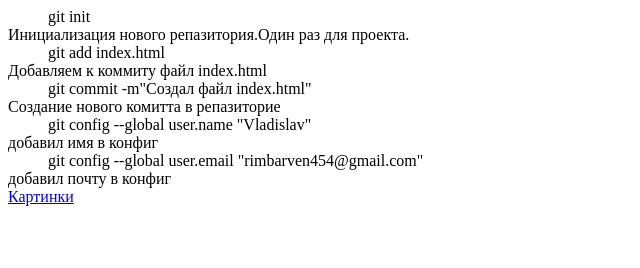
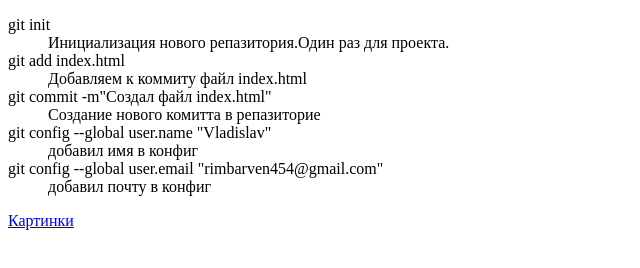
Before and after one commit to rikitok4477/lesson4, a plain HTML site: page index.html in a window 1280 px wide. Shown: the whole page, without its empty margins (0-640 px from the left). Drawn offline with Linux system fonts and the light colour scheme.

Commit message:
Поменял порядок dt и dd и добавил dl

```diff
--- a/index.html
+++ b/index.html
@@ -4,26 +4,30 @@
     <title>Document</title>
 </head>
 <body>
-    <dd>git init</dd>
-    <dt>
+    <dl>
+
+    <dt>git init</dt>
+    <dd>
         Инициализация нового репазитория.Один раз для проекта.
-    </dt>
-    <dd>git add index.html</dd>
-    <dt>
+    </dd>
+    <dt>git add index.html</dt>
+    <dd>
         Добавляем к коммиту файл index.html
-    </dt>
-    <dd>git commit -m"Создал файл index.html"</dd>
-    <dt>
+    </dd>
+    <dt>git commit -m"Создал файл index.html"</dt>
+    <dd>
         Создание нового комитта в репазиторие
-    </dt>
-    <dd> git config --global user.name "Vladislav"</dd>
-    <dt>
+    </dd>
+    <dt> git config --global user.name "Vladislav"</dt>
+    <dd>
         добавил имя в конфиг
-    </dt>
-    <dd>git config --global user.email "rimbarven454@gmail.com"</dd>
-    <dt>
+    </dd>
+    <dt>git config --global user.email "rimbarven454@gmail.com"</dt>
+    <dd>
         добавил почту в конфиг
-    </dt>
+    </dd>
+
+    </dl>
     <a href="../lesson4/gallery.html">Картинки</a>
 
 </body>
```
